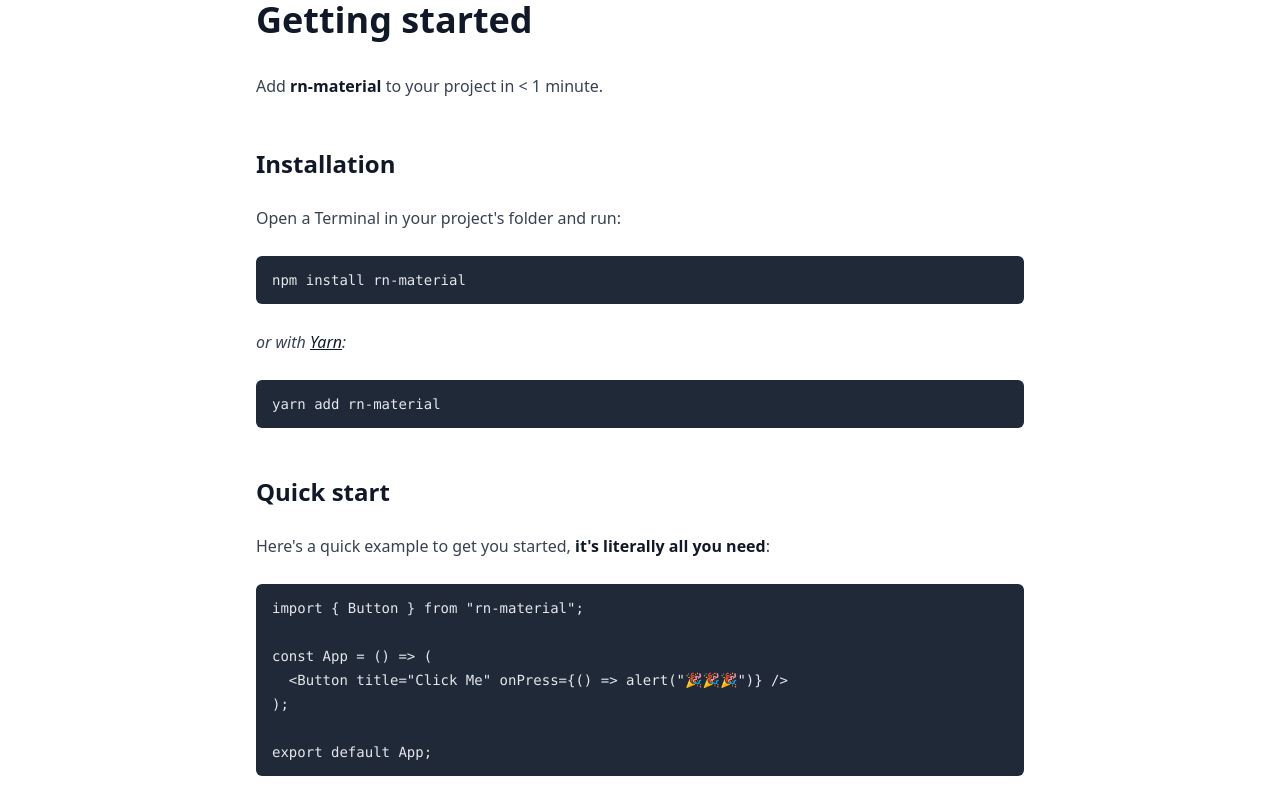
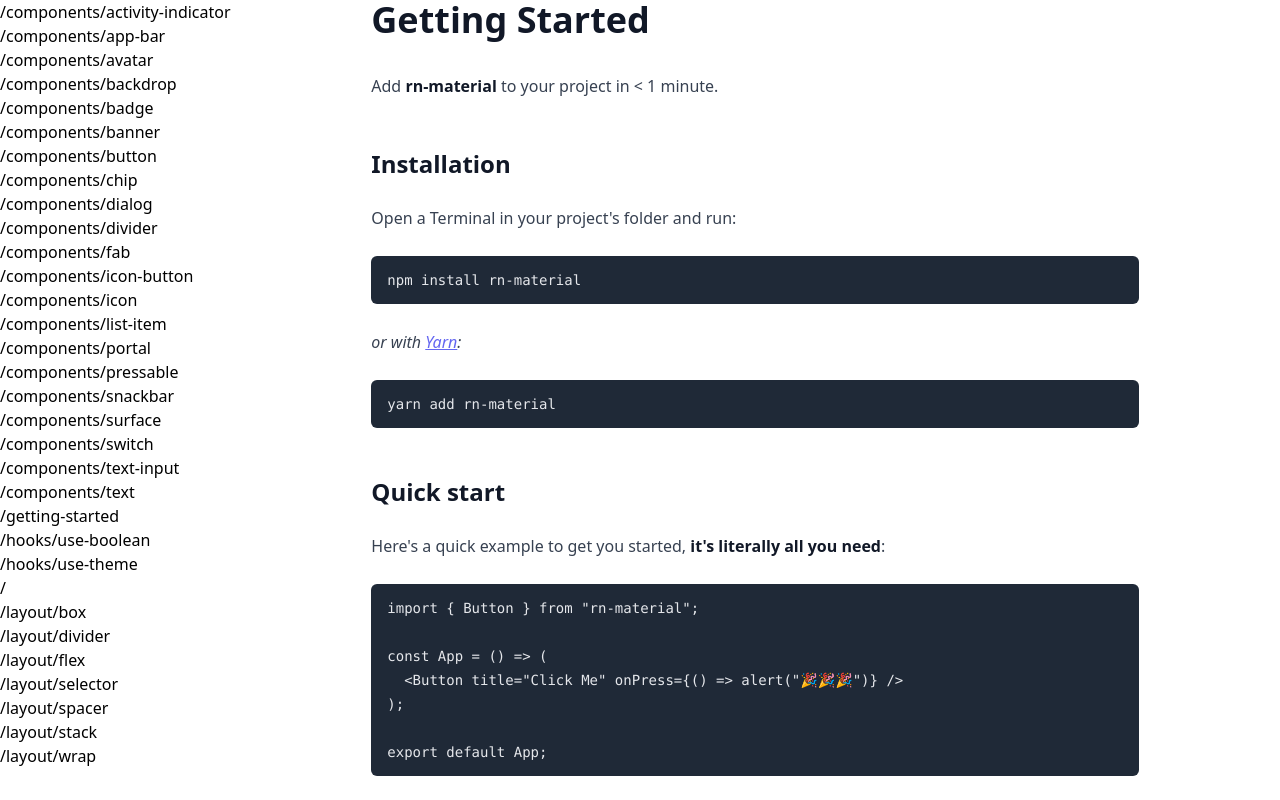
Before and after one commit to yamankatby/rn-material-website, a Next.js app: page /getting-started in a window 1280 px wide. Shown: the top 800 px of the page. Built offline with nearby package versions, Linux system fonts and the light colour scheme.

Commit message:
✨ Add `Sidebar` component

```diff
--- /dev/null
+++ b/components/Layout.tsx
@@ -0,0 +1,19 @@
+import React from "react";
+import Sidebar, { ISidebar } from "./Sidebar";
+
+interface IProps {
+  sidebar: ISidebar;
+}
+
+const Layout: React.FC<IProps> = ({ sidebar, children }) => {
+  return (
+    <div className="min-h-screen flex flex-col lg:flex-row">
+      <Sidebar sidebar={sidebar} />
+      <div className="prose max-w-3xl mx-auto">
+        {children}
+      </div>
+    </div>
+  )
+}
+
+export default Layout;
--- /dev/null
+++ b/components/Sidebar.tsx
@@ -0,0 +1,40 @@
+import Link from "next/link";
+import React from "react";
+
+interface ISidebarItem {
+  path: string;
+}
+
+type ISidebarGroup = ISidebarItem[];
+
+export type ISidebar = Array<ISidebarItem | ISidebarGroup>;
+
+interface IProps {
+  sidebar: ISidebar;
+}
+
+const Sidebar: React.FC<IProps> = ({ sidebar }) => {
+  const getItem = (item: ISidebarItem) => (
+    <li>
+      <Link href={item.path}>
+        <a>{item.path}</a>
+      </Link>
+    </li>
+  )
+
+  const getGroup = (group: ISidebarGroup) => (
+    <li>
+      <ul>
+        {group.map(getItem)}
+      </ul>
+    </li>
+  )
+
+  return (
+    <ul>
+      {sidebar.map(item => Array.isArray(item) ? getGroup(item) : getItem(item))}
+    </ul>
+  );
+}
+
+export default Sidebar;
--- /dev/null
+++ b/config/fn.ts
@@ -0,0 +1,24 @@
+import { GetStaticProps } from "next";
+import fs from "fs/promises";
+
+export const getStaticProps: GetStaticProps = async (context) => {
+  const readDir = async (dir: string) => {
+    const files = await fs.readdir(dir);
+    return await Promise.all(
+      files.map(async (file) => {
+        const filePath = `${dir}/${file}`;
+        const stat = await fs.stat(filePath);
+        if (stat.isDirectory()) {
+          return readDir(filePath);
+        } else if (filePath.endsWith(".md") || filePath.endsWith(".mdx")) {
+          return { path: filePath.replace("pages", "").replace(".mdx", "").replace(".md", "").replace("index", "") };
+        }
+      }),
+    );
+  };
+
+  const sidebar = (await readDir("pages")).filter(Boolean);
+  return {
+    props: { sidebar },
+  };
+};
--- a/package.json
+++ b/package.json
@@ -11,7 +11,7 @@
     "@heroicons/react": "^1.0.5",
     "@mdx-js/loader": "^2.0.0",
     "@next/mdx": "^12.0.10",
-    "next": "12.0.10",
+    "next": "^12.1.0",
     "react": "17.0.2",
     "react-dom": "17.0.2",
     "remark-prism": "^1.3.6"
@@ -22,7 +22,7 @@
     "@types/react": "17.0.39",
     "autoprefixer": "^10.4.2",
     "eslint": "8.9.0",
-    "eslint-config-next": "12.0.10",
+    "eslint-config-next": "^12.1.0",
     "postcss": "^8.4.6",
     "tailwindcss": "^3.0.23",
     "typescript": "4.5.5"
--- a/pages/_app.tsx
+++ b/pages/_app.tsx
@@ -2,11 +2,7 @@
 import type { AppProps } from 'next/app'
 
 function MyApp({ Component, pageProps }: AppProps) {
-  return (
-    <div className="prose max-w-3xl mx-auto">
-      <Component {...pageProps} />
-    </div>
-  )
+  return <Component {...pageProps} />
 }
 
 export default MyApp
--- a/pages/getting-started.mdx
+++ b/pages/getting-started.mdx
@@ -1,4 +1,7 @@
-# Getting started
+import Layout from '../components/Layout';
+export { getStaticProps } from '../config/fn';
+
+# Getting Started
 
 Add **rn-material** to your project in < 1 minute.
 
@@ -64,3 +67,5 @@
 If you have any questions, contact [@yamankatby](https://twitter.com/yamankatby) on Twitter
 or [start a discussion on GitHub](https://github.com/yamankatby/rn-material/discussions). In case of bugs or feature
 requests, please [open an issue on GitHub](https://github.com/yamankatby/rn-material/issues).
+
+export default props => <Layout {...props} />;
--- a/tailwind.config.js
+++ b/tailwind.config.js
@@ -1,12 +1,25 @@
+const colors = require("tailwindcss/colors");
+
 module.exports = {
   content: [
     "./pages/**/*.{js,ts,jsx,tsx,mdx}",
-    "./components/**/*.{js,ts,jsx,tsx}",
+    "./components/**/*.{js,ts,jsx,tsx}"
   ],
   theme: {
-    extend: {},
+    extend: {
+      colors: {
+        primary: colors.indigo
+      },
+      typography: (theme) => ({
+        DEFAULT: {
+          css: {
+            a: {
+              color: theme("colors.primary.500")
+            }
+          }
+        }
+      })
+    }
   },
-  plugins: [
-    require('@tailwindcss/typography'),
-  ],
-}
+  plugins: [require("@tailwindcss/typography")]
+};
```
Also changed, not shown: 1 other file (tests, documents, lock files or other folders).
